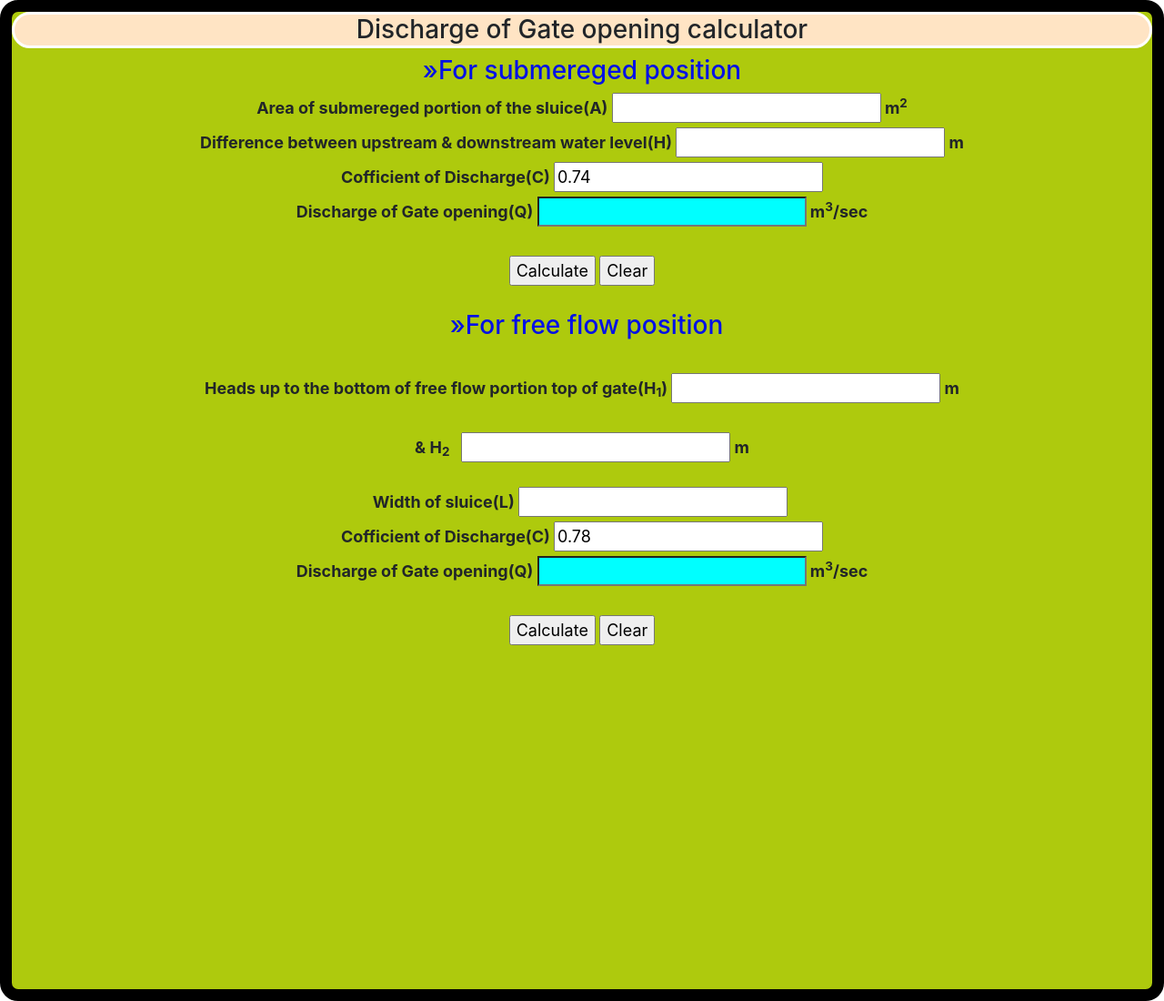
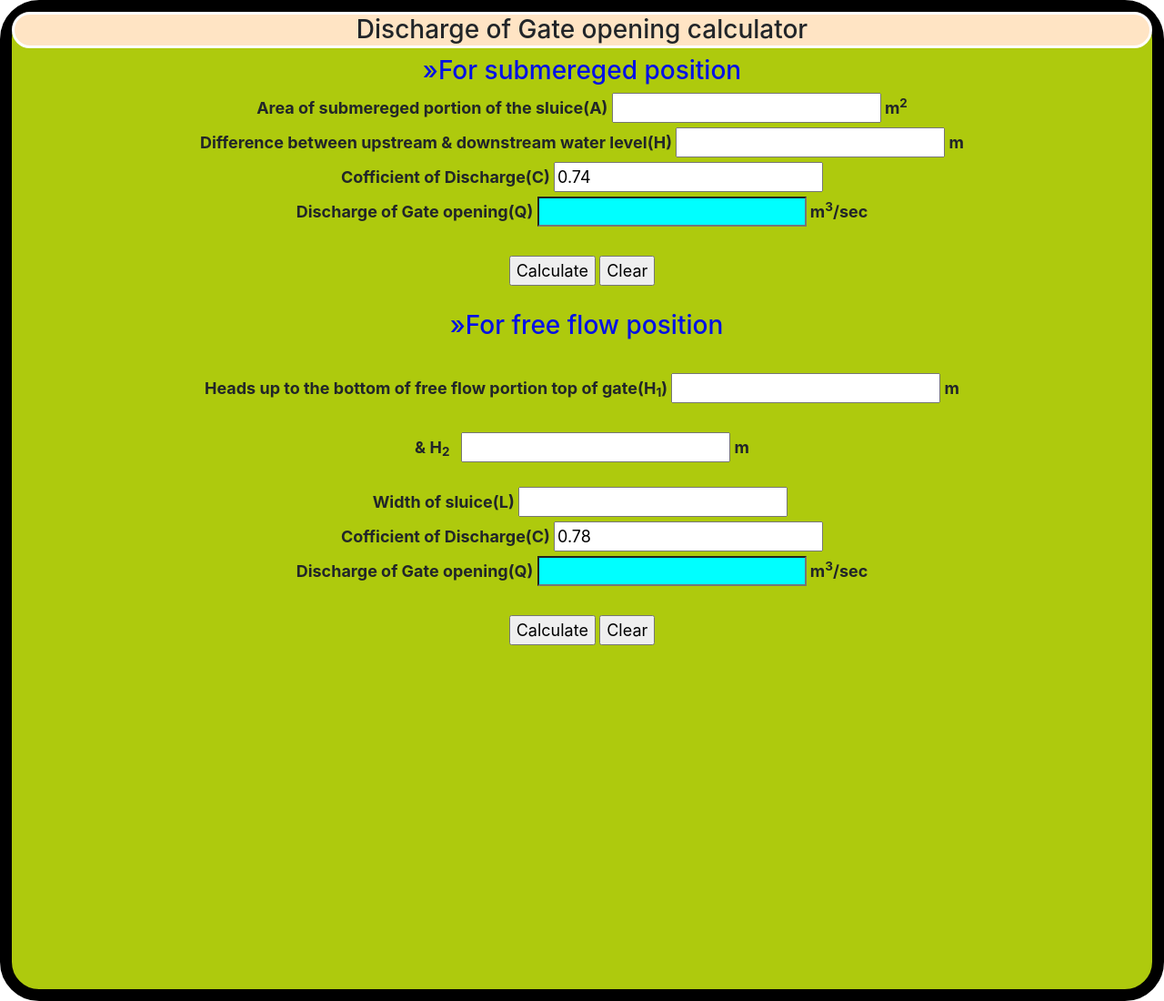
Before and after one commit to randhirbharat/gate-opening-discharge-calculator, a plain HTML site: page index.html in a window 1280 px wide. Shown: the whole page at 91% size. Drawn offline with nearby package versions, Linux system fonts and the light colour scheme.

Commit message:
Update index.html

```diff
--- a/index.html
+++ b/index.html
@@ -27,7 +27,7 @@
         background-color: rgb(174, 202, 13);
         height: 1100px;
         /* width: 800px; */
-        border-radius: 20px;
+        border-radius: 43px;
         border: 13px solid black;
         font-weight: bold;
         font-size: large;
```
